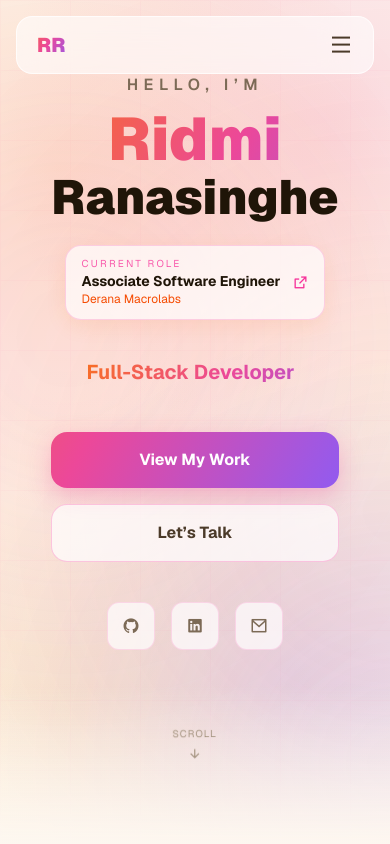
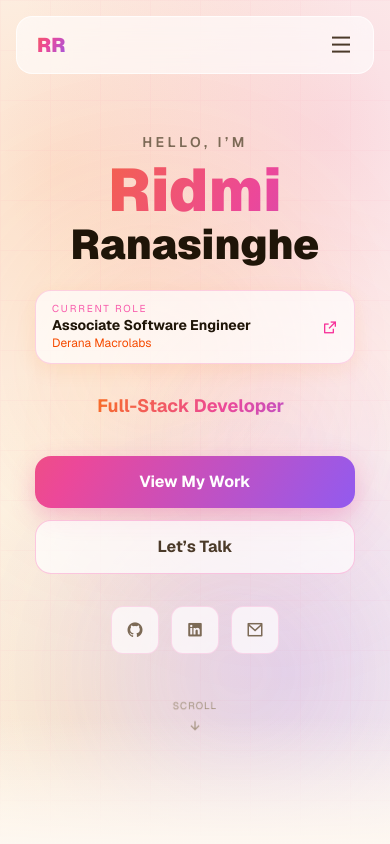
Before and after one commit to ridmikaw/Ridmi-Ranasinghe, a Next.js app: page / in a window 390 px wide. Shown: the top 844 px of the page. Built offline with nearby package versions, Linux system fonts and the light colour scheme.

Commit message:
fix: update hero

```diff
--- a/src/components/Hero.tsx
+++ b/src/components/Hero.tsx
@@ -4,6 +4,24 @@ import { useEffect, useState } from "react";
 import "remixicon/fonts/remixicon.css";
 
 const roles = ["Software Engineer", "Full-Stack Developer", "Problem Solver"];
+
+const socials = [
+  {
+    remix: "ri-github-fill",
+    href: "https://github.com/ridmikaw",
+    label: "GitHub",
+  },
+  {
+    remix: "ri-linkedin-box-fill",
+    href: "https://www.linkedin.com/in/ridmi-ranasinghe-4920a8202/",
+    label: "LinkedIn",
+  },
+  {
+    remix: "ri-mail-line",
+    href: "mailto:ridmikranasinghe@gmail.com",
+    label: "Email",
+  },
+];
 
 export default function Hero() {
   const [currentRole, setCurrentRole] = useState(0);
@@ -38,21 +56,21 @@ export default function Hero() {
   return (
     <section
       id="hero"
-      className="relative min-h-screen flex items-center justify-center overflow-hidden"
+      className="relative min-h-[100svh] flex items-center justify-center overflow-hidden pt-24 pb-16 sm:pt-28 sm:pb-20"
     >
       {/* ── Background ───────────────────────────────────────────── */}
-      <div className="absolute inset-0 aurora-bg">
-        {/* Animated glowing orbs */}
+      <div className="absolute inset-0 aurora-bg overflow-hidden">
+        {/* Animated glowing orbs (smaller on mobile so they don't cause overflow) */}
         <div
-          className="absolute top-1/4 left-1/4 w-[600px] h-[600px] rounded-full bg-orange-400/25 blur-[140px] animate-orb-pulse"
+          className="absolute top-1/4 left-0 sm:left-1/4 w-[300px] h-[300px] sm:w-[450px] sm:h-[450px] lg:w-[600px] lg:h-[600px] rounded-full bg-orange-400/25 blur-[90px] sm:blur-[140px] animate-orb-pulse"
           style={{ animationDelay: "0s" }}
         />
         <div
-          className="absolute bottom-1/3 right-1/4 w-[450px] h-[450px] rounded-full bg-pink-400/25 blur-[120px] animate-orb-pulse"
+          className="absolute bottom-1/3 right-0 sm:right-1/4 w-[240px] h-[240px] sm:w-[350px] sm:h-[350px] lg:w-[450px] lg:h-[450px] rounded-full bg-pink-400/25 blur-[80px] sm:blur-[120px] animate-orb-pulse"
           style={{ animationDelay: "2s" }}
         />
         <div
-          className="absolute top-2/3 left-1/2 w-[400px] h-[400px] rounded-full bg-violet-400/22 blur-[110px] animate-orb-pulse"
+          className="absolute top-2/3 left-1/3 sm:left-1/2 w-[220px] h-[220px] sm:w-[320px] sm:h-[320px] lg:w-[400px] lg:h-[400px] rounded-full bg-violet-400/22 blur-[70px] sm:blur-[110px] animate-orb-pulse"
           style={{ animationDelay: "4s" }}
         />
 
@@ -62,32 +80,33 @@ export default function Hero() {
           style={{
             backgroundImage:
               "linear-gradient(rgba(236,72,153,0.7) 1px, transparent 1px), linear-gradient(90deg, rgba(236,72,153,0.7) 1px, transparent 1px)",
-            backgroundSize: "70px 70px",
+            backgroundSize: "50px 50px",
           }}
         />
 
         {/* Bottom fade */}
-        <div className="absolute bottom-0 left-0 right-0 h-40 bg-gradient-to-t from-[#fdf7f0] to-transparent" />
+        <div className="absolute bottom-0 left-0 right-0 h-32 sm:h-40 bg-gradient-to-t from-[#fdf7f0] to-transparent" />
       </div>
 
       {/* ── Content ──────────────────────────────────────────────── */}
-      <div className="relative z-10 max-w-5xl mx-auto px-6 text-center">
+      <div className="relative z-10 w-full max-w-5xl mx-auto px-4 sm:px-6 text-center">
         {/* Name */}
         <h1
           className="animate-slide-up"
           style={{ animationDelay: "0.1s", opacity: 0 }}
         >
-          <span className="block text-[#7c6a56] text-base md:text-lg font-semibold tracking-[0.35em] uppercase mb-3">
+          <span className="block text-[#7c6a56] text-sm sm:text-base md:text-lg font-semibold tracking-[0.25em] sm:tracking-[0.35em] uppercase mb-2 sm:mb-3">
             Hello, I&rsquo;m
           </span>
-          <span className="block text-6xl md:text-8xl lg:text-9xl font-black gradient-text leading-none">
+          <span className="block text-6xl sm:text-7xl md:text-8xl lg:text-9xl font-black gradient-text leading-none">
             Ridmi
           </span>
-          <span className="block text-5xl md:text-7xl lg:text-8xl font-black text-[#1f1508] leading-none mt-1">
+          <span className="block text-[2.6rem] min-[400px]:text-5xl sm:text-6xl md:text-7xl lg:text-8xl font-black text-[#1f1508] leading-none mt-1 break-words">
             Ranasinghe
           </span>
         </h1>
 
+        {/* Current role card */}
         <div
           className="mt-6 flex justify-center animate-slide-up"
           style={{ animationDelay: "0.2s", opacity: 0 }}
@@ -96,11 +115,11 @@ export default function Hero() {
             href="https://macrolabs.lk/"
             target="_blank"
             rel="noopener noreferrer"
-            className="group inline-flex items-center gap-3 rounded-2xl border border-pink-500/20 bg-white/70 px-4 py-3 backdrop-blur-md shadow-[0_6px_20px_rgba(249,115,22,0.1)] hover:border-pink-400/60 hover:bg-white/90 hover:shadow-[0_10px_30px_rgba(236,72,153,0.2)] transition-all duration-300"
+            className="group inline-flex items-center justify-between gap-3 w-full max-w-xs sm:max-w-none sm:w-auto rounded-2xl border border-pink-500/20 bg-white/70 px-4 py-3 backdrop-blur-md shadow-[0_6px_20px_rgba(249,115,22,0.1)] hover:border-pink-400/60 hover:bg-white/90 hover:shadow-[0_10px_30px_rgba(236,72,153,0.2)] transition-all duration-300"
             aria-label="Associate Software Engineer at Derana Macrolabs"
           >
             <div className="text-left leading-tight">
-              <p className="text-[10px] uppercase tracking-[0.22em] text-pink-500/80">
+              <p className="text-[10px] uppercase tracking-[0.18em] sm:tracking-[0.22em] text-pink-500/80">
                 Current Role
               </p>
               <p className="text-sm md:text-base font-bold text-[#1f1508]">
@@ -114,29 +133,32 @@ export default function Hero() {
             <i className="ri-external-link-line text-pink-500 group-hover:text-violet-500 transition-colors" />
           </a>
         </div>
+
         {/* Typing subtitle */}
         <div
-          className="mt-8 h-10 flex items-center justify-center text-xl md:text-2xl font-bold text-[#4b3a29] animate-slide-up"
+          className="mt-6 sm:mt-8 h-9 sm:h-10 flex items-center justify-center text-lg sm:text-xl md:text-2xl font-bold text-[#4b3a29] animate-slide-up"
           style={{ animationDelay: "0.3s", opacity: 0 }}
         >
-          <span className="mr-1 gradient-text">{displayed}</span>
+          <span className="mr-1 gradient-text whitespace-nowrap">
+            {displayed}
+          </span>
           <span className="animate-blink text-pink-500 font-light">|</span>
         </div>
 
         {/* CTA buttons */}
         <div
-          className="mt-10 flex flex-col sm:flex-row gap-4 justify-center animate-slide-up"
+          className="mt-8 sm:mt-10 flex flex-col sm:flex-row items-stretch sm:items-center gap-3 sm:gap-4 justify-center w-full max-w-xs sm:max-w-none mx-auto animate-slide-up"
           style={{ animationDelay: "0.7s", opacity: 0 }}
         >
           <a
             href="#projects"
-            className="btn-primary px-9 py-4 rounded-2xl font-bold text-white text-base shadow-lg"
+            className="btn-primary px-8 sm:px-9 py-3.5 sm:py-4 rounded-2xl font-bold text-white text-base shadow-lg text-center"
           >
             View My Work
           </a>
           <a
             href="#contact"
-            className="px-9 py-4 rounded-2xl font-bold text-[#4b3a29] text-base bg-white/70 backdrop-blur-md border border-pink-500/25 hover:border-pink-500/60 hover:bg-white hover:text-pink-600 hover:shadow-[0_8px_24px_rgba(236,72,153,0.15)] transition-all duration-300"
+            className="px-8 sm:px-9 py-3.5 sm:py-4 rounded-2xl font-bold text-[#4b3a29] text-base text-center bg-white/70 backdrop-blur-md border border-pink-500/25 hover:border-pink-500/60 hover:bg-white hover:text-pink-600 hover:shadow-[0_8px_24px_rgba(236,72,153,0.15)] transition-all duration-300"
           >
             Let&rsquo;s Talk
           </a>
@@ -144,26 +166,10 @@ export default function Hero() {
 
         {/* Social links */}
         <div
-          className="mt-10 flex items-center justify-center gap-4 animate-slide-up"
+          className="mt-8 sm:mt-10 flex items-center justify-center gap-3 sm:gap-4 animate-slide-up"
           style={{ animationDelay: "0.9s", opacity: 0 }}
         >
-          {[
-            {
-              remix: "ri-github-fill",
-              href: "https://github.com/ridmikaw",
-              label: "GitHub",
-            },
-            {
-              remix: "ri-linkedin-box-fill",
-              href: "https://www.linkedin.com/in/ridmi-ranasinghe-4920a8202/",
-              label: "LinkedIn",
-            },
-            {
-              remix: "ri-mail-line",
-              href: "mailto:ridmikranasinghe@gmail.com",
-              label: "Email",
-            },
-          ].map(({ remix, href, label }) => (
+          {socials.map(({ remix, href, label }) => (
             <a
               key={label}
               href={href}
@@ -179,7 +185,7 @@ export default function Hero() {
 
         {/* Scroll cue */}
         <div
-          className="mt-20 flex flex-col items-center gap-2 text-[#a3927e] text-xs animate-float"
+          className="mt-12 sm:mt-20 flex flex-col items-center gap-2 text-[#a3927e] text-xs animate-float"
           style={{ animationDelay: "0s" }}
         >
           <span className="tracking-widest uppercase text-[10px]">Scroll</span>
```
